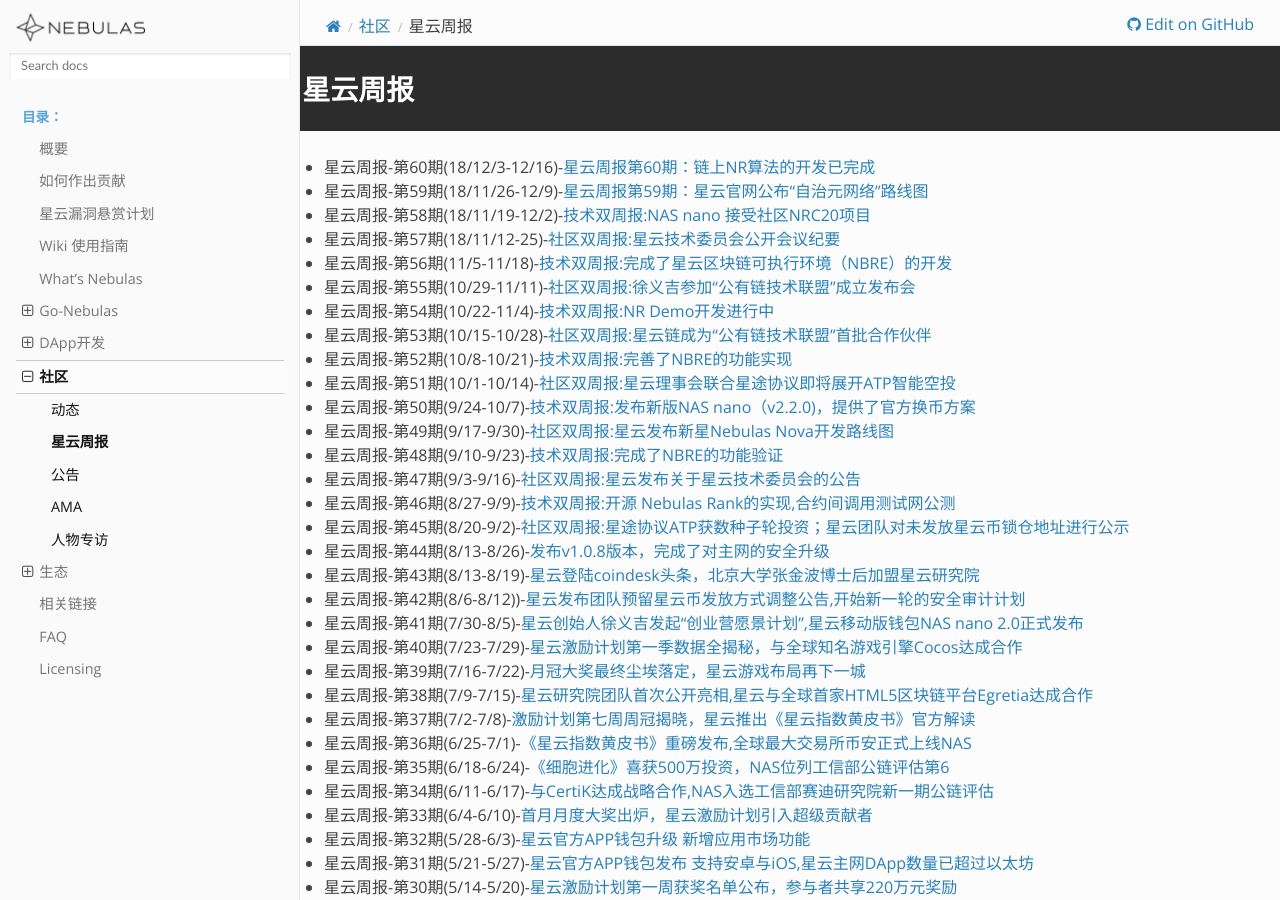
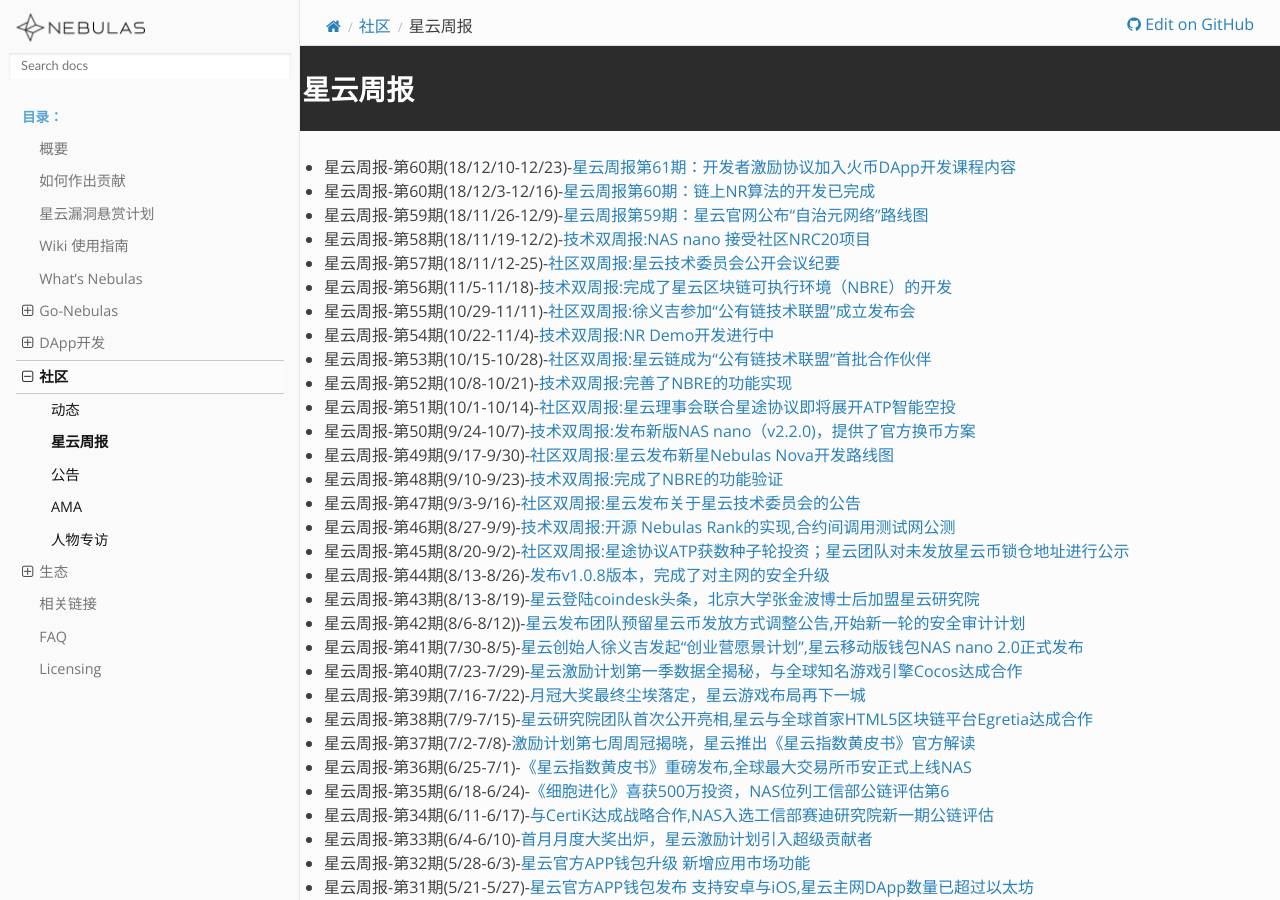
Before and after one commit to nebulasio/nebdocs, a Sphinx documentation site: the page built from docs/community/weekly-report.md, in a window 1280 px wide and 900 px high. Built offline with Sphinx 7.4.7 and the Read the Docs theme 2.0.0, drawn with Linux system fonts in a browser that asks for light colours; pages that are not in the unit, such as notebooks, are missing from menus.

Commit message:
Update weekly-report.md

```diff
--- a/docs/community/weekly-report.md
+++ b/docs/community/weekly-report.md
@@ -1,4 +1,5 @@
 # 星云周报
+- 星云周报-第60期(18/12/10-12/23)-[星云周报第61期：开发者激励协议加入火币DApp开发课程内容](https://blog.nebulas.io/2018/12/24/nebulas-bi-weekly-community-dynamics-61/)
 - 星云周报-第60期(18/12/3-12/16)-[星云周报第60期：链上NR算法的开发已完成](https://blog.nebulas.io/2018/12/17/nebulas-bi-weekly-development-commits-60/)
 - 星云周报-第59期(18/11/26-12/9)-[星云周报第59期：星云官网公布“自治元网络”路线图](https://blog.nebulas.io/2018/12/10/nebulas-bi-weekly-community-dynamics-59/)
 - 星云周报-第58期(18/11/19-12/2)-[技术双周报:NAS nano 接受社区NRC20项目](https://blog.nebulas.io/2018/12/03/nebulas-bi-weekly-development-commits-58/)
```
